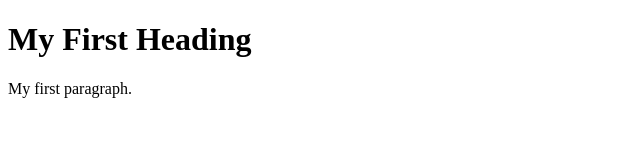
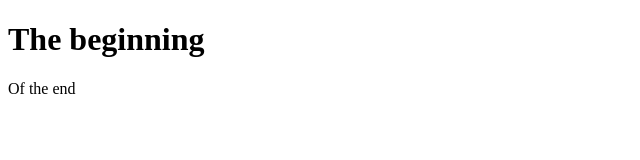
Before and after one commit to amir-hu/streamthing, a website: page HTML/index.html in a window 1280 px wide. Shown: the whole page, without its empty margins (0-640 px from the left). Drawn offline with Linux system fonts and the light colour scheme.

Commit message:
more tests

```diff
--- a/HTML/index.html
+++ b/HTML/index.html
@@ -2,8 +2,8 @@
 <html>
 <body>
 
-<h1>My First Heading</h1>
-<p>My first paragraph.</p>
+<h1>The beginning </h1>
+<p>Of the end </p>
 
 </body>
 </html>
```
